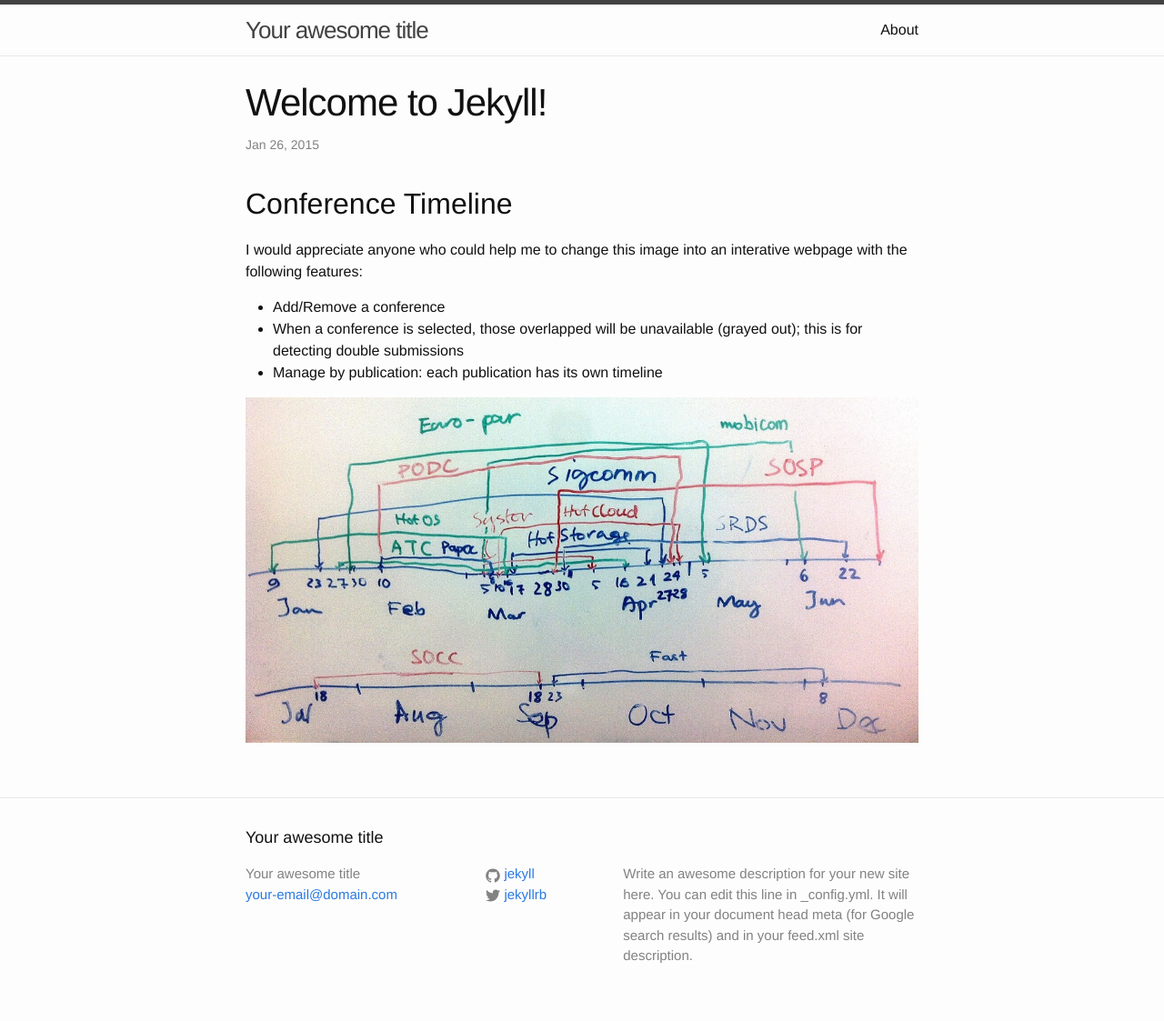
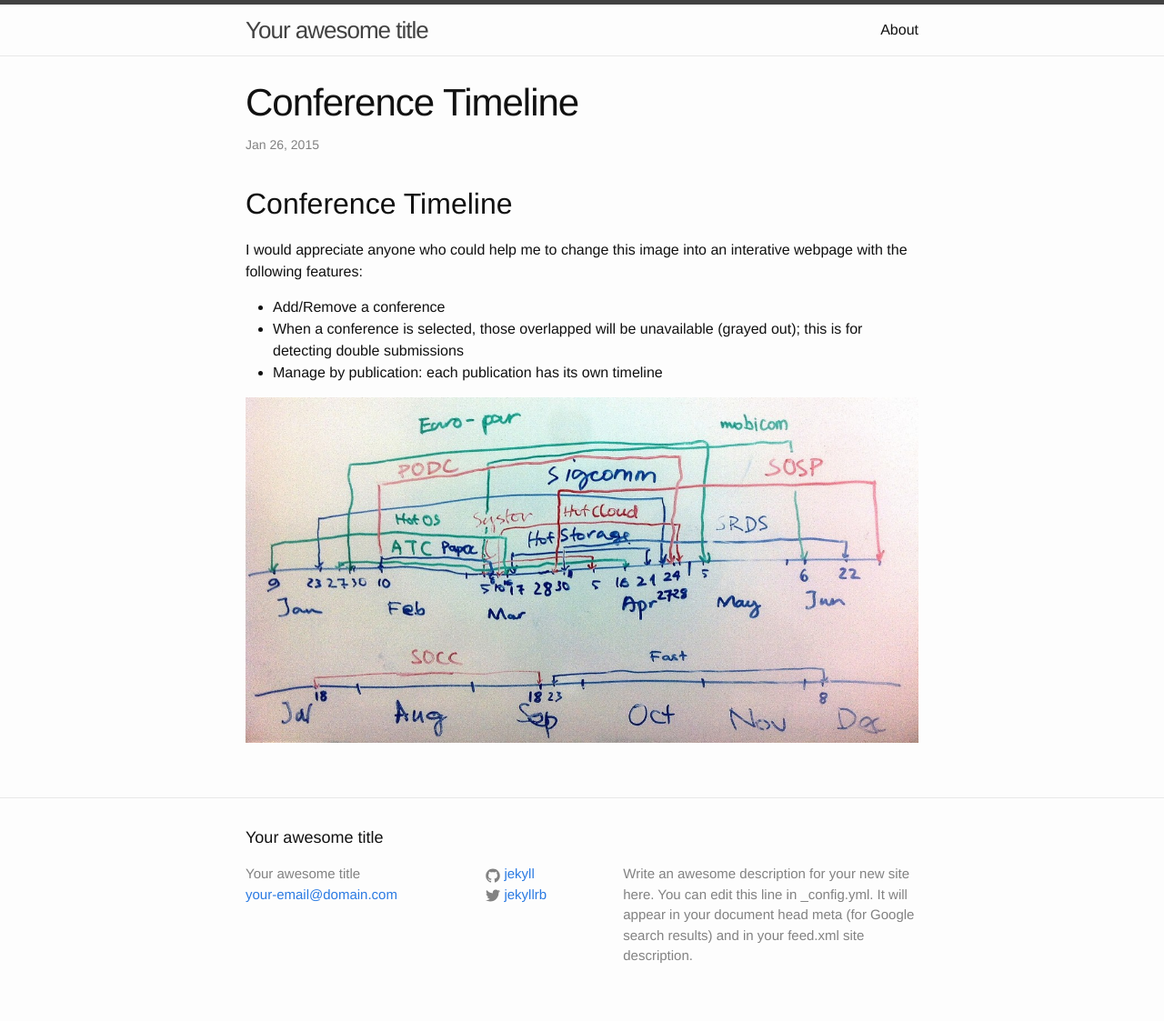
Before and after one commit to ttvi/ttvi.github.io, a Jekyll site: the page built from _posts/2015-01-26-conference-timeline.markdown, in a window 1280 px wide. Shown: the whole page at 91% size. Built offline with Jekyll 4.4.1, drawn with Linux system fonts in a browser that asks for light colours; comment, search, counter and statistics services are not loaded.

Commit message:
Update and rename 2015-01-26-welcome-to-jekyll.markdown to 2015-01-26-conference-timeline.markdown

```diff
--- a/_posts/2015-01-26-welcome-to-jekyll.markdown
+++ b/_posts/2015-01-26-conference-timeline.markdown
@@ -1,6 +1,6 @@
 ---
 layout: post
-title:  "Welcome to Jekyll!"
+title:  "Conference Timeline"
 date:   2015-01-26 18:14:55
 categories: jekyll update
 ---
```
